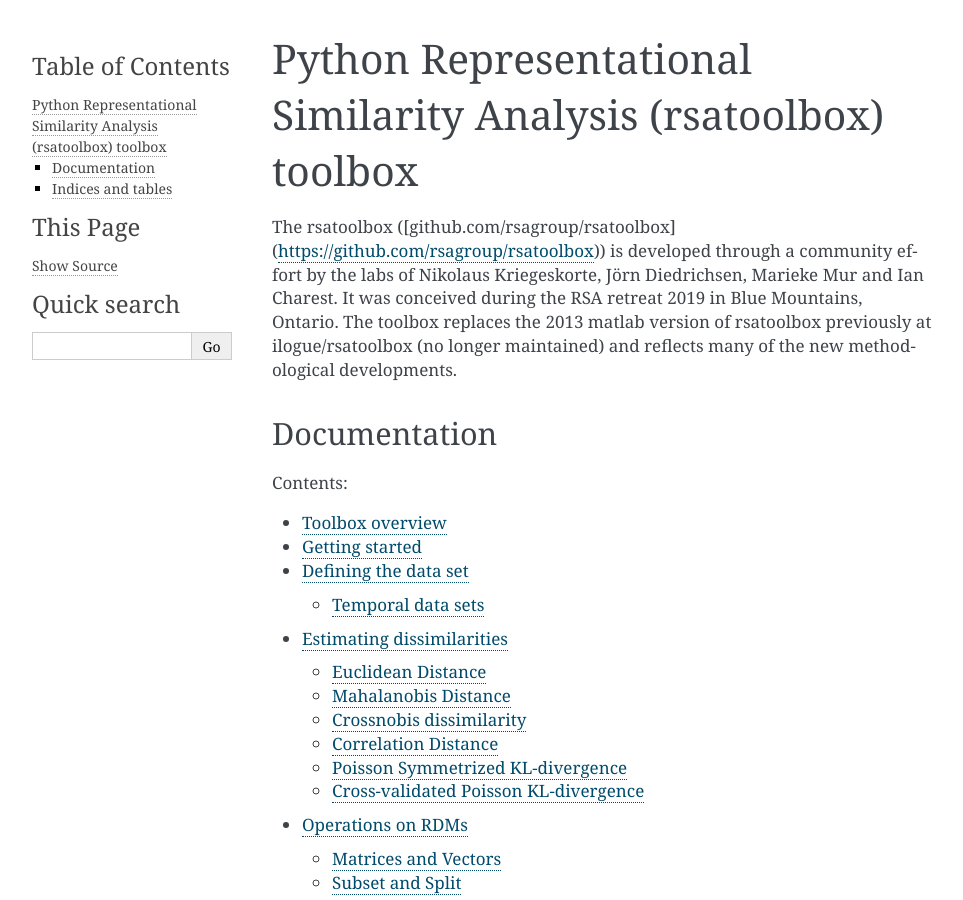
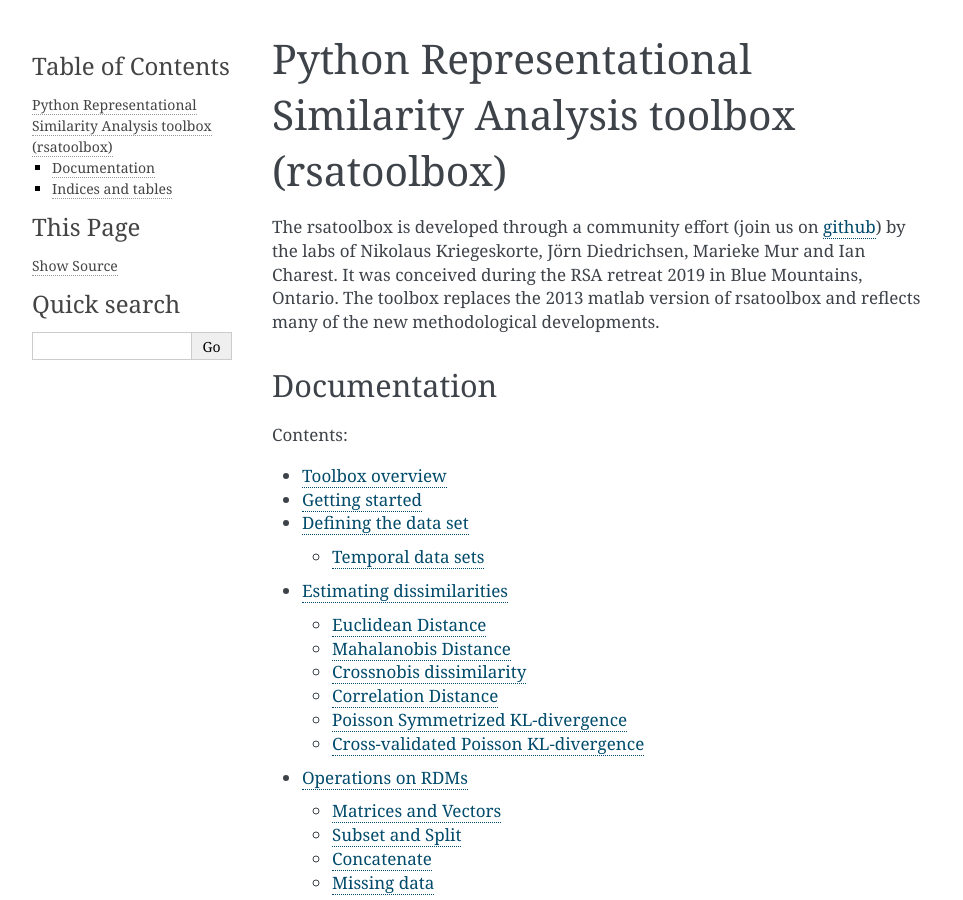
Before and after one commit to rsagroup/rsatoolbox, a Sphinx documentation site: the page built from docs/source/index.rst, in a window 1280 px wide and 900 px high. Shown: the whole window, without its empty margins (148-1111 px from the left). Built offline with Sphinx 7.4.7, drawn with Linux system fonts in a browser that asks for light colours.

Commit message:
use RST syntax for link and slightly rewrite intro paragraph

```diff
--- a/docs/source/index.rst
+++ b/docs/source/index.rst
@@ -1,8 +1,8 @@
 ****************************************************************
-Python Representational Similarity Analysis (rsatoolbox) toolbox
+Python Representational Similarity Analysis toolbox (rsatoolbox)
 ****************************************************************
 
-The rsatoolbox ([github.com/rsagroup/rsatoolbox](https://github.com/rsagroup/rsatoolbox)) is developed through a community effort by the labs of Nikolaus Kriegeskorte, Jörn Diedrichsen, Marieke Mur and Ian Charest. It was conceived during the RSA retreat 2019 in Blue Mountains, Ontario. The toolbox replaces the 2013 matlab version of rsatoolbox previously at ilogue/rsatoolbox (no longer maintained) and reflects many of the new methodological developments.
+The rsatoolbox is developed through a community effort (join us on `github <https://github.com/rsagroup/rsatoolbox>`_) by the labs of Nikolaus Kriegeskorte, Jörn Diedrichsen, Marieke Mur and Ian Charest. It was conceived during the RSA retreat 2019 in Blue Mountains, Ontario. The toolbox replaces the 2013 matlab version of rsatoolbox and reflects many of the new methodological developments.
 
 
 Documentation
```
